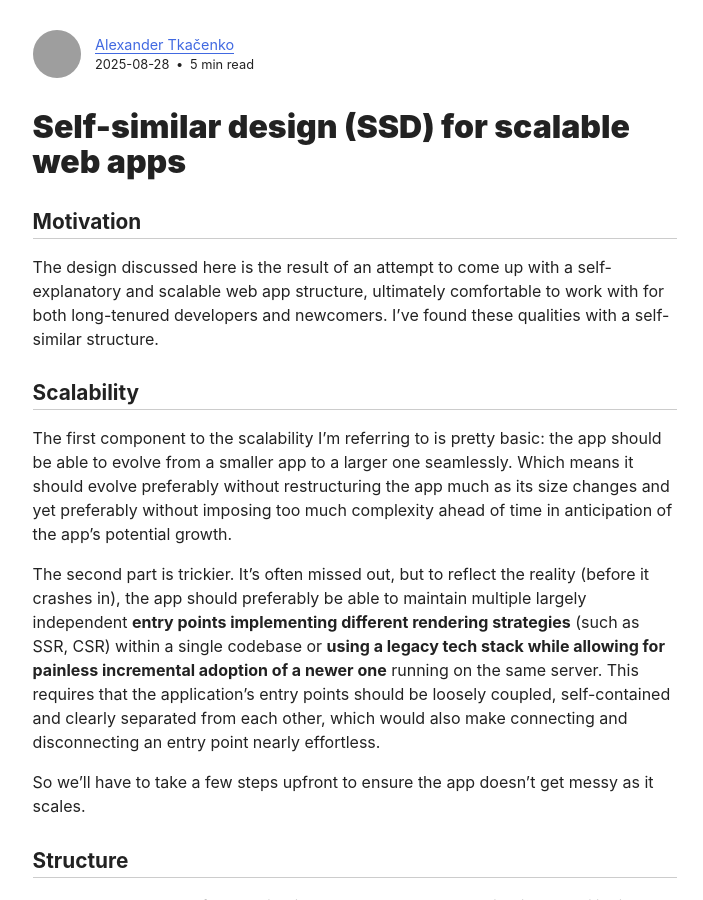
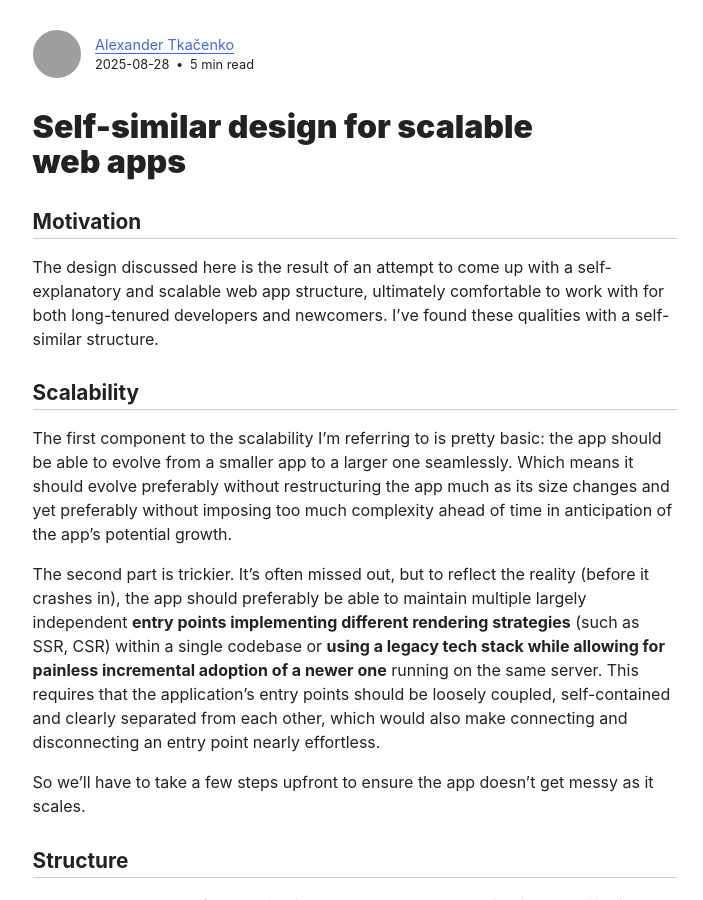
Before and after one commit to axtk/axtk.github.io, a Jekyll site: the page built from x/ssd.md, in a window 1280 px wide and 900 px high. Shown: the whole window, without its empty margins (285-988 px from the left). Built offline with Jekyll 4.4.1, drawn with Linux system fonts in a browser that asks for light colours; our own code applies the rules of GitHub Pages for plain Markdown files; grey boxes are pictures that could not be loaded.

Commit message:
minor update

```diff
--- a/index.html
+++ b/index.html
@@ -47,7 +47,7 @@
     <li><a href="/x/lightweight_pending_state" data-href="https://dev.to/axtk/lightweight-pending-state-handling-in-react-42e4">Lightweight pending state handling in&nbsp;React</a></li>
     <li><a href="/x/type-safe_routing_with_less_code" data-href="https://dev.to/axtk/type-safe-routing-with-less-code-in-react-1dd4">Type-safe routing with less code in&nbsp;React</a></li>
     <li><a href="/x/URL_parameters_as_state" data-href="https://dev.to/axtk/managing-url-parameters-as-state-in-react-3903">Managing URL parameters as state in&nbsp;React</a></li>
-    <li><a href="/x/ssd">Self-similar design (SSD) for scalable web&nbsp;apps</a></li>
+    <li><a href="/x/ssd">Self-similar design for scalable web&nbsp;apps</a></li>
   </ul>
 <!--/section>
 
--- a/x/ssd.md
+++ b/x/ssd.md
@@ -1,5 +1,5 @@
 ---
-title: Self-similar design (SSD) for scalable web&nbsp;apps
+title: Self-similar design for scalable web&nbsp;apps
 date: 2025-08-28
 update: 2026-02-03
 tags:
```
